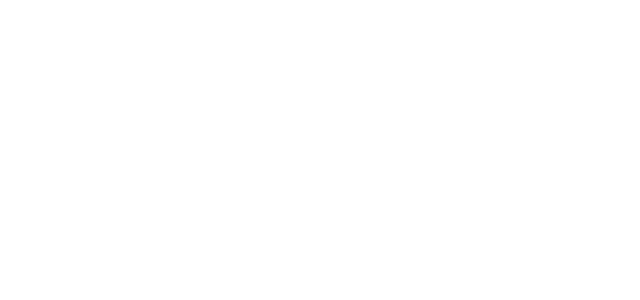
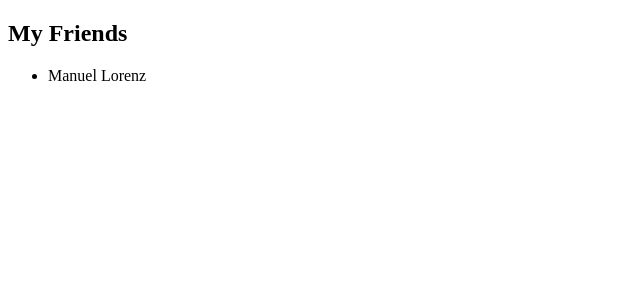
Before and after one commit to AlexL70/vue-the-complete-guide, a Vue app in the folder l079-working-with-cli/vue-first-app/: page / in a window 1280 px wide. Shown: the top 300 px of the page, without its empty margins (0-640 px from the left). Built offline with nearby package versions, Linux system fonts and the light colour scheme.

Commit message:
85. Creating a Basic Vue App

```diff
--- /dev/null
+++ b/l079-working-with-cli/vue-first-app/src/App.vue
@@ -0,0 +1,33 @@
+<template>
+    <section>
+        <h2>My Friends</h2>
+        <ul>
+            <li>Manuel Lorenz</li>
+        </ul>
+    </section>
+</template>
+
+<script lang="ts">
+import { defineComponent } from "vue"
+
+export default defineComponent({
+    data() {
+        return {
+            friends: [
+                {
+                    id: "manuel",
+                    name: "Manuel Lorenz",
+                    phone: "1234 666 777",
+                    email: "manuel@localhost.com",
+                },
+                {
+                    id: "julie",
+                    name: "Julie Jones",
+                    phone: "9999 333 555",
+                    email: "julie@localhost.com",
+                }
+            ],
+        };
+    }
+});
+</script>
--- a/l079-working-with-cli/vue-first-app/src/main.ts
+++ b/l079-working-with-cli/vue-first-app/src/main.ts
@@ -1,3 +1,4 @@
 import { createApp } from "vue";
+import App from "./App.vue";
 
-createApp({}).mount("#app");
+createApp(App).mount("#app");
```
Also changed, not shown: l079-working-with-cli/vue-first-app/src/interfaces/Friend.ts (added, +8 -0 lines).
